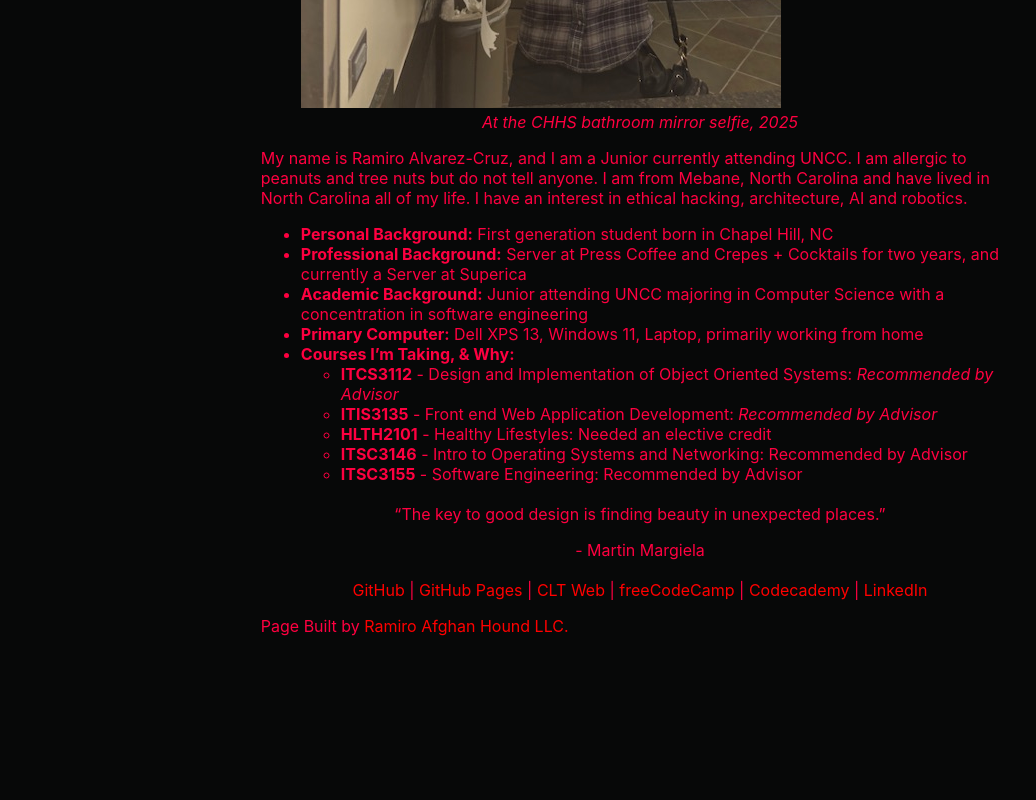
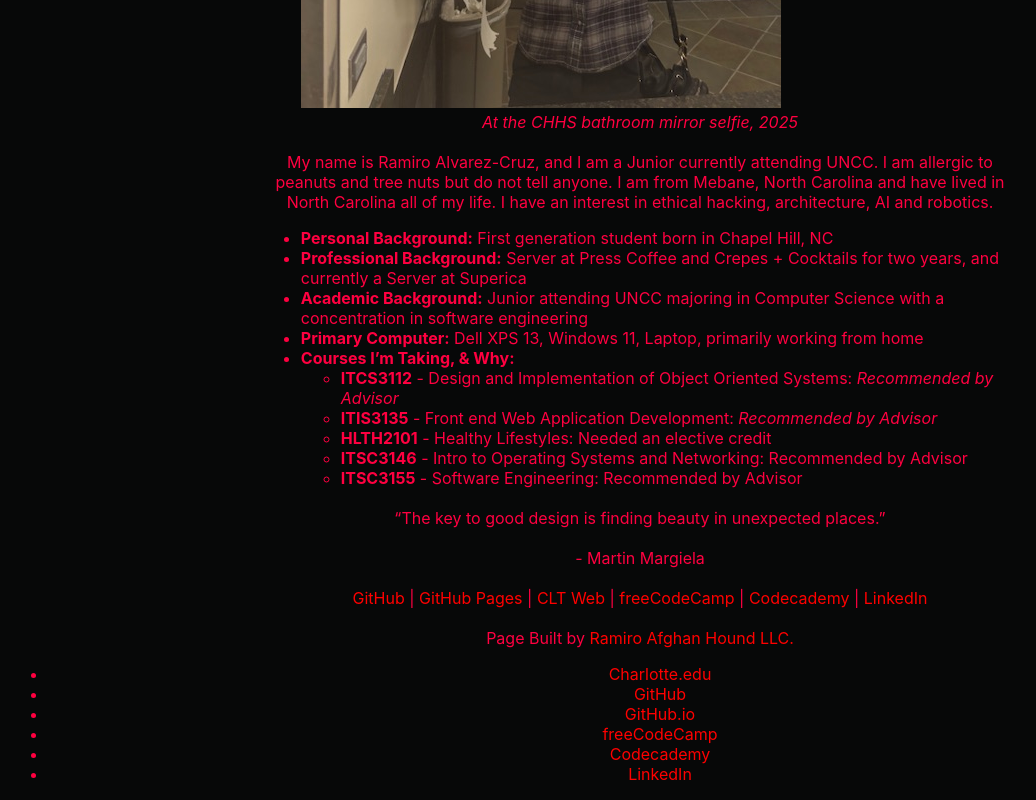
Before and after one commit to ralvar10/ralvar10.github.io, a plain HTML site: page itis3135/introduction.html in a window 1280 px wide. Shown: the part 772-1572 px from the top of the page, without its empty margins (0-1036 px from the left). Before the commit the page ends 1424 px from the top, so only its background shows below. Drawn offline with Linux system fonts and the light colour scheme.

Commit message:
yes
yessssss

```diff
--- a/itis3135/introduction.html
+++ b/itis3135/introduction.html
@@ -4,6 +4,7 @@
   <meta charset="utf-8" />
   <title>Ramiro Alvarez-Cruz's Afghan Hound | ITIS 3135 Introduction</title>
   <link rel="stylesheet" href="styles/default.css?v=3">
+  <link rel="stylesheet" href="styles/intro.css">
   <script src="https://lint.page/kit/4d0fe3.js" crossorigin="anonymous"></script>
 </head>
 <body>
@@ -51,13 +52,13 @@
 
 
   <!-- quote centered -->
-  <p style="text-align:center; margin-top:1.25rem;">
+  <p>
     “The key to good design is finding beauty in unexpected places.”
   </p>
-  <p style="text-align:center; margin-top:.25rem;">- Martin Margiela</p>
+  <p>- Martin Margiela</p>
 
 
-  <p style="text-align:center; margin-top:1.25rem;">
+  <p>
     <a href="https://github.com/ralvar10/ralvar10.github.io">GitHub</a> |
     <a href="https://ralvar10.github.io/">GitHub Pages</a> |
     <a href="https://webpages.uncc.edu/ralvar10/">CLT Web</a> |
@@ -69,5 +70,16 @@
 
     <p>Page Built by <a href="ramiroafghanhound.com">Ramiro Afghan Hound LLC.</a></p>
 </main>
+<footer>
+  <nav aria-label="External links">
+      <ul>
+        <li><a href="https://webpages.uncc.edu/ralvar10/">Charlotte.edu</a></li>
+        <li><a href="https://github.com/ralvar10/ralvar10.github.io">GitHub</a></li>
+        <li><a href="https://ralvar10.github.io/itis3135/">GitHub.io</a></li>
+        <li><a href="https://www.freecodecamp.org/ramiroafghanhound">freeCodeCamp</a></li>
+        <li><a href="https://www.codecademy.com/profiles/afghanhoundramiro">Codecademy</a></li>
+        <li><a href="https://www.linkedin.com/in/ramiro-alvarez-cruz-9b5b36285/">LinkedIn</a></li>
+      </ul>
+    </nav></footer>
 </body>
 </html>
--- /dev/null
+++ b/itis3135/styles/intro.css
@@ -0,0 +1,4 @@
+p {
+    text-align: center;
+    margin-top: 1.25rem;
+}
```
Also changed, not shown: itis3135/contract.html (+17 -1 lines), itis3135/index.html (+5 -4 lines).
